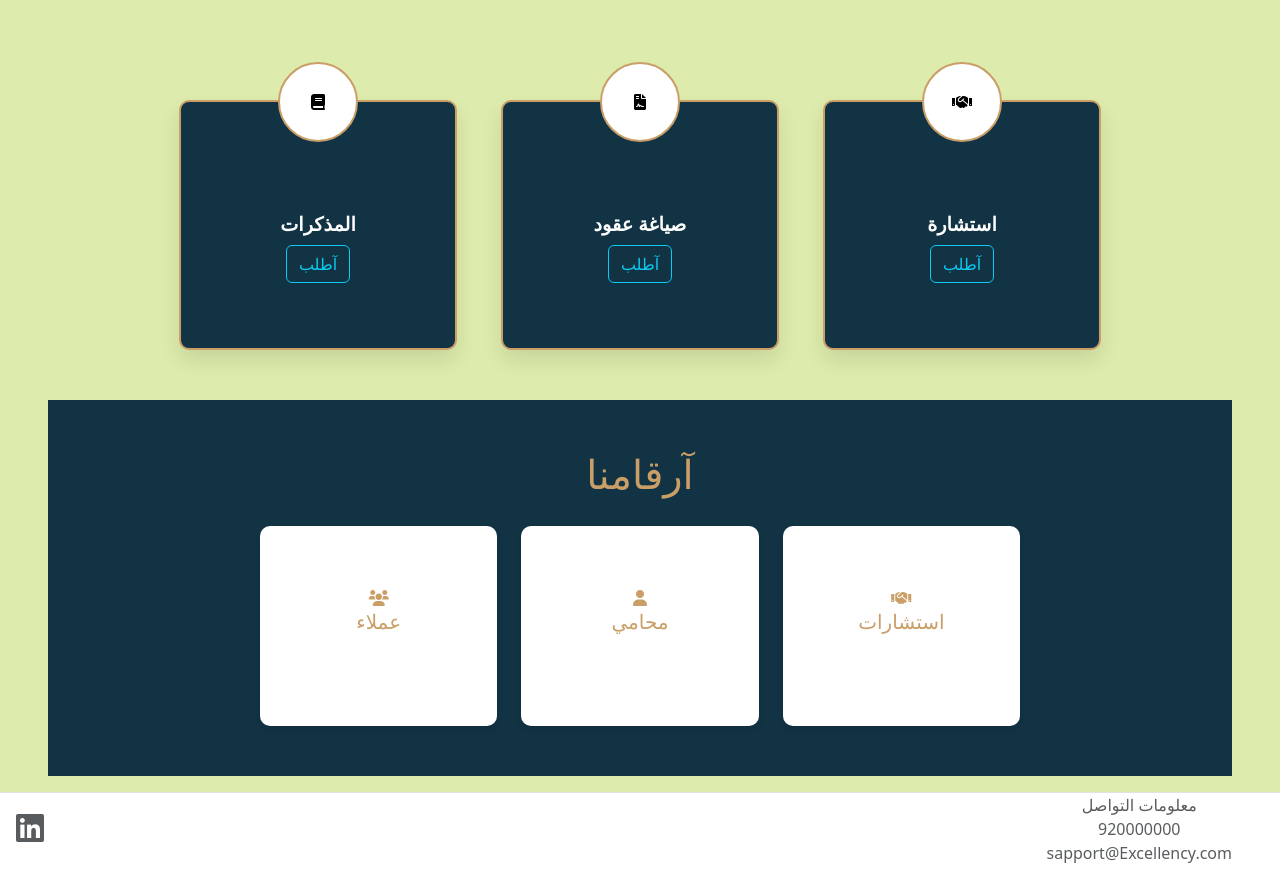
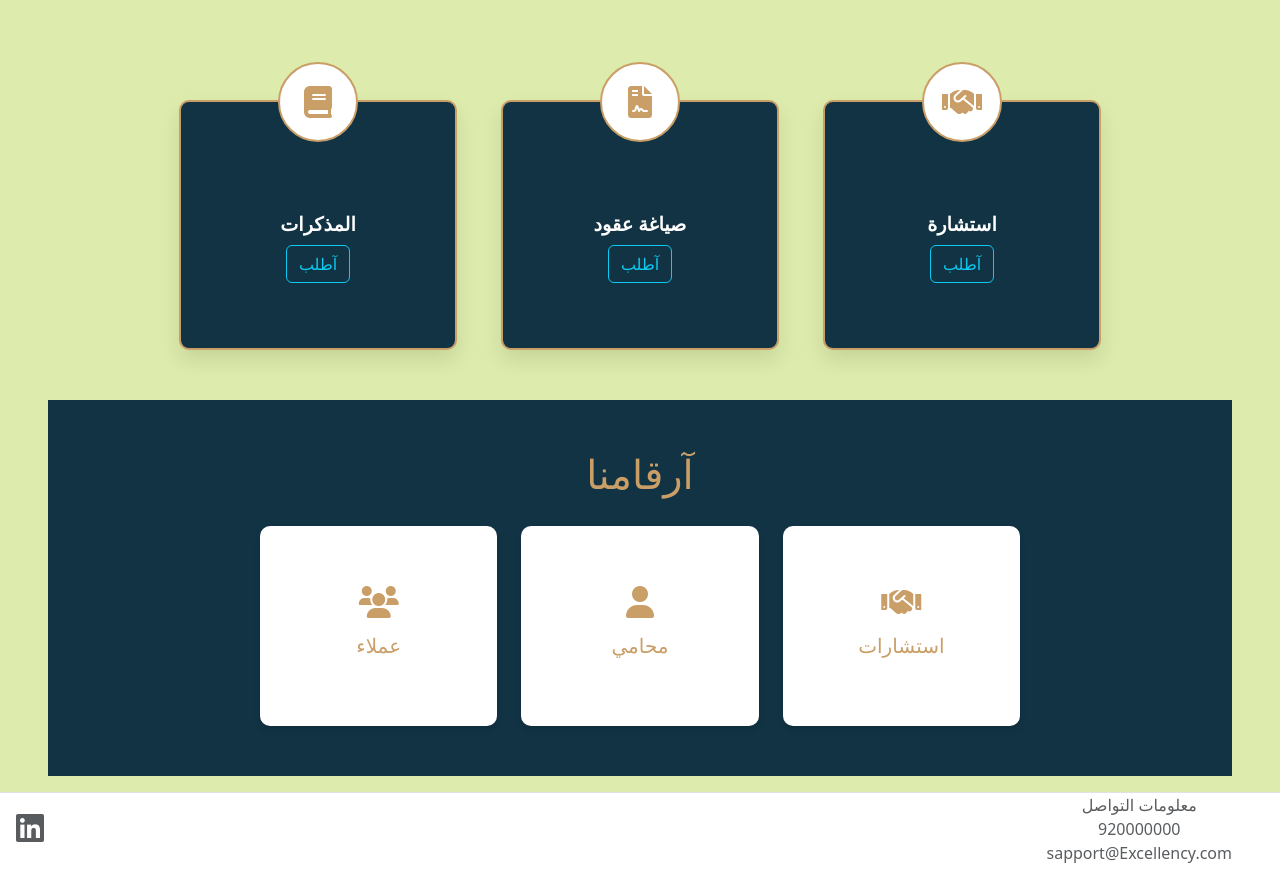
Before and after one commit to WissamZa/Excellency, a Django app: page / in a window 1280 px wide. Shown: the part 560-1433 px from the top of the page. Run offline with Django 5.2, Linux system fonts and the light colour scheme; some libraries are stand-ins or nearby versions.

Commit message:
Co-authored-by: Rayan alshehri <Rayan-glitchw@users.noreply.github.com> Co-authored-by: Mohammed Abdullah  <Mohammed9090909@users.noreply.github.com>

```diff
--- a/Excellency/main/static/css/stayle.css
+++ b/Excellency/main/static/css/stayle.css
@@ -1,25 +1,5 @@
 @import url("base.css");
-
-.logo {
-  height: 250px;
-  width: 100%;
-
-  img {
-    width: 100%;
-    height: 100%;
-    opacity: .7;
-  }
-
-
-}
-
-.whous {
-  background-color: antiquewhite;
-  margin: 3rem;
-  padding-inline: 2rem;
-  border-radius: 15px;
-}
-
+@import url("index_style.css")
 .myalart {
   margin-top: 3rem;
   align-items: center;
@@ -34,6 +14,7 @@
     fill: rgb(128, 2, 27);
   }
 }
+
 #carouselExampleControls {
   position: relative;
   width: 100vw;
@@ -84,11 +65,20 @@
   border-color: #ca9e67;
   border-style: solid;
   border-width: 2px;
+
+  >i {
+    font-size: 2rem;
+  }
 }
 
 .card-body {
   padding: 60px 40px 40px;
   text-align: center;
+
+  >i {
+    font-size: 2rem;
+    padding-bottom: 1rem;
+  }
 }
 
 .card-title {
@@ -118,9 +108,11 @@
   padding: 50px 200px;
   width: 100%;
 }
-.navbar{
+
+.navbar {
   background-color: #113344;
 }
+
 .card-section {
   margin-top: 20px;
   height: 200px;
@@ -141,9 +133,11 @@
 .card-text {
   font-size: 1rem;
 }
+
 .custom-color {
   color: #ca9e67;
 }
+
 .nav-link {
   color: #ffffff;
   font-size: 16px;
--- a/Excellency/main/templates/main/index.html
+++ b/Excellency/main/templates/main/index.html
@@ -1,4 +1,4 @@
-{# djlint:off H030,H031,H006 #}
+{# djlint:off H030,H031,H006,H021 #}
 {% extends "base/base.html" %}
 {% block title %}
   index
@@ -31,7 +31,7 @@
   <div class="col-md-3">
       <div class="card">
           <div class="circle-icon">
-            <i class="fas fa-handshake"></i>
+            <i class="fas fa-handshake" style="color: #CA9E67;"></i>
           </div>
           <div class="card-body">
               <h5 class="card-title">استشارة</h5>
@@ -42,7 +42,7 @@
   <div class="col-md-3">
       <div class="card">
           <div class="circle-icon">
-              <i class="fas fa-file-contract"></i>
+              <i class="fas fa-file-contract"  style="color: #CA9E67;"></i>
           </div>
           <div class="card-body">
               <h5 class="card-title">صياغة عقود</h5>
@@ -53,7 +53,7 @@
   <div class="col-md-3">
       <div class="card">
           <div class="circle-icon">
-              <i class="fas fa-book"></i>
+              <i class="fas fa-book " style="color: #CA9E67;"></i>
           </div>
           <div class="card-body">
               <h5 class="card-title">المذكرات</h5>
```
Also changed, not shown: Excellency/main/static/css/index_style.css (added), Excellency/main/static/images/background.jpg (added).
